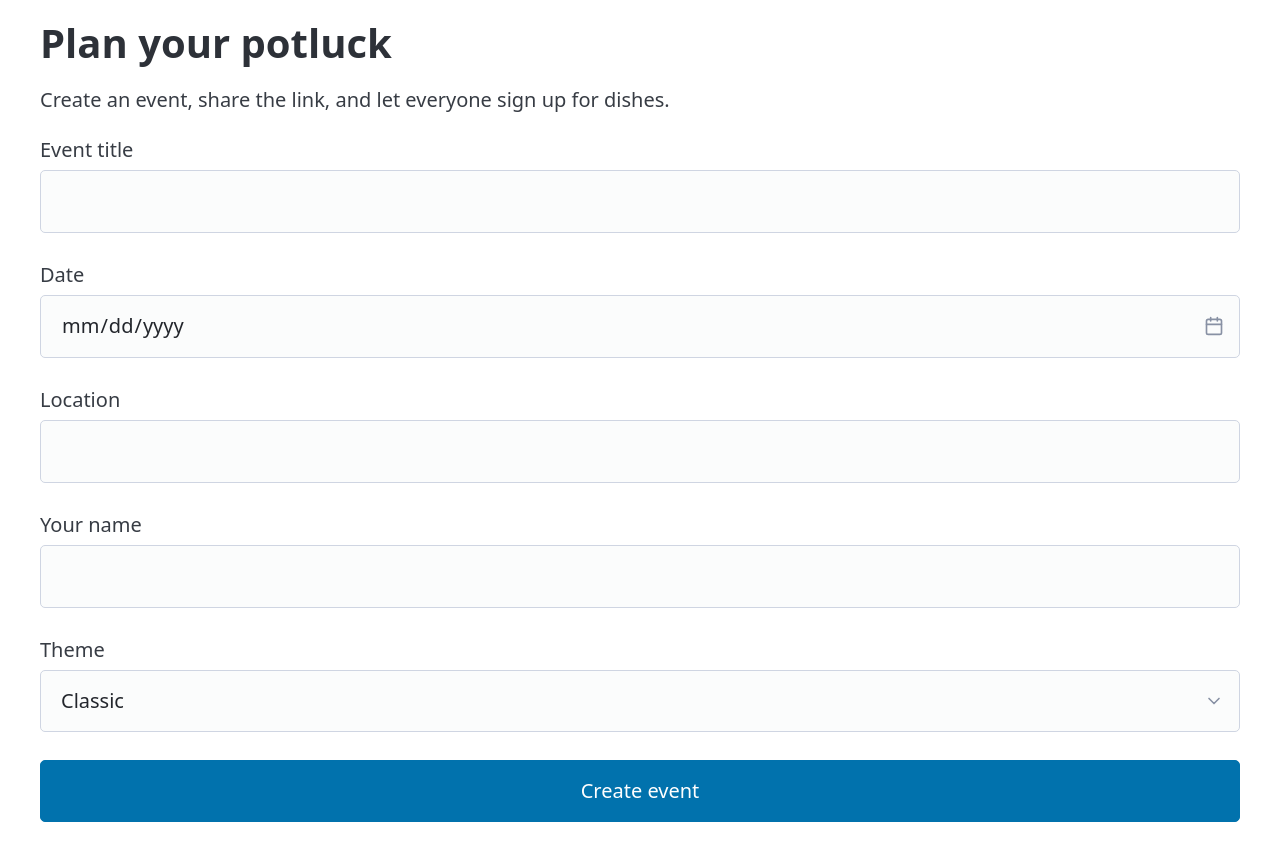
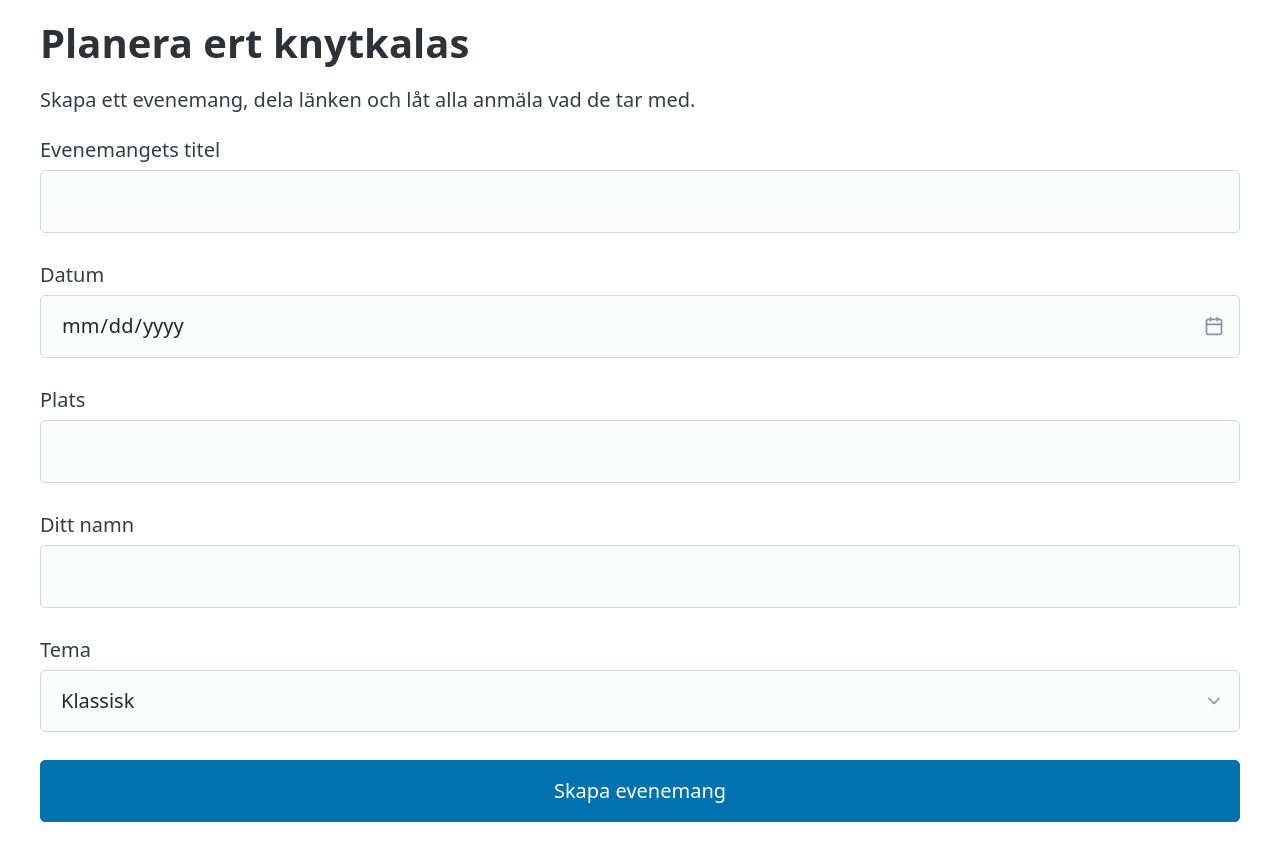
Before and after one commit to ae-consid/julknyt, a Flask app: page / in a window 1280 px wide. Shown: the part 110-972 px from the top of the page. Run offline with Flask 3, Linux system fonts and the light colour scheme; some libraries are stand-ins or nearby versions.

Commit message:
Translate the application to Swedish
Swedish UI text, labels, dates (sv_date filter), WTForms validation messages and error pages. Stored category/theme keys stay English; only displayed labels are translated.

Co-Authored-By: Claude Sonnet 5.5 <noreply@anthropic.com>

```diff
--- a/app/forms.py
+++ b/app/forms.py
@@ -2,23 +2,30 @@ from flask_wtf import FlaskForm
 from wtforms import DateField, SelectField, StringField
 from wtforms.validators import DataRequired, Length, Optional
 
-from .models import CATEGORIES, DEFAULT_THEME, THEMES
+from .models import CATEGORIES, CATEGORY_LABELS, DEFAULT_THEME, THEMES
 
 
-class EventForm(FlaskForm):
-    title = StringField("Event title", validators=[DataRequired(), Length(max=120)])
-    date = DateField("Date", validators=[DataRequired()])
-    location = StringField("Location", validators=[Optional(), Length(max=200)])
-    host_name = StringField("Your name", validators=[DataRequired(), Length(max=80)])
-    theme = SelectField("Theme", choices=THEMES, default=DEFAULT_THEME)
+class BaseForm(FlaskForm):
+    class Meta(FlaskForm.Meta):
+        # WTForms' built-in validation messages in Swedish (needs WTF_I18N_ENABLED=False)
+        locales = ["sv"]
 
 
-class DishForm(FlaskForm):
-    name = StringField("Dish", validators=[DataRequired(), Length(max=120)])
-    category = SelectField("Category", choices=[(c, c) for c in CATEGORIES])
+class EventForm(BaseForm):
+    title = StringField("Evenemangets titel", validators=[DataRequired(), Length(max=120)])
+    date = DateField("Datum", validators=[DataRequired()])
+    location = StringField("Plats", validators=[Optional(), Length(max=200)])
+    host_name = StringField("Ditt namn", validators=[DataRequired(), Length(max=80)])
+    theme = SelectField("Tema", choices=THEMES, default=DEFAULT_THEME)
+
+
+class DishForm(BaseForm):
+    name = StringField("Rätt", validators=[DataRequired(), Length(max=120)])
+    category = SelectField("Kategori", choices=[(c, CATEGORY_LABELS[c]) for c in CATEGORIES])
     dietary = StringField(
-        "Dietary notes (e.g. vegan, gluten-free)", validators=[Optional(), Length(max=120)]
+        "Kostnotering (t.ex. vegansk, glutenfri)", validators=[Optional(), Length(max=120)]
     )
     claimed_by = StringField(
-        "Your name (leave empty to request a dish)", validators=[Optional(), Length(max=80)]
+        "Ditt namn (lämna tomt för att efterfråga en rätt)",
+        validators=[Optional(), Length(max=80)],
     )
--- a/app/templates/base.html
+++ b/app/templates/base.html
@@ -1,7 +1,7 @@
 <!doctype html>
 {%- set theme = theme|default('classic') -%}
 {%- set pico_modes = {'christmas': 'light', 'halloween': 'dark'} -%}
-<html lang="en" data-event-theme="{{ theme }}"{% if theme in pico_modes %} data-theme="{{ pico_modes[theme] }}"{% endif %}>
+<html lang="sv" data-event-theme="{{ theme }}"{% if theme in pico_modes %} data-theme="{{ pico_modes[theme] }}"{% endif %}>
 <head>
   <meta charset="utf-8">
   <meta name="viewport" content="width=device-width, initial-scale=1">
@@ -20,8 +20,8 @@
     {% block content %}{% endblock %}
   </main>
   <footer class="site-footer">
-    <p class="footer-christmas">🎁 God Jul &amp; Merry Christmas! ❄️</p>
-    <p class="footer-halloween">🦇 Happy Halloween! 🎃 Boo! 👻</p>
+    <p class="footer-christmas">🎁 God Jul! ❄️</p>
+    <p class="footer-halloween">🦇 Glad Halloween! 🎃 Bu! 👻</p>
   </footer>
 </body>
 </html>
--- a/app/templates/index.html
+++ b/app/templates/index.html
@@ -1,7 +1,7 @@
 {% extends "base.html" %}
 {% block content %}
-<h1>Plan your potluck</h1>
-<p>Create an event, share the link, and let everyone sign up for dishes.</p>
+<h1>Planera ert knytkalas</h1>
+<p>Skapa ett evenemang, dela länken och låt alla anmäla vad de tar med.</p>
 <form method="post">
   {{ form.hidden_tag() }}
   {% for field in [form.title, form.date, form.location, form.host_name, form.theme] %}
@@ -9,7 +9,7 @@
       {% for err in field.errors %}<small>{{ err }}</small>{% endfor %}
     </label>
   {% endfor %}
-  <button type="submit">Create event</button>
+  <button type="submit">Skapa evenemang</button>
 </form>
 <script>
   // Live preview of the chosen theme; the server applies it for real once the event exists.
```
Also changed, not shown: CLAUDE.md (+2 -0 lines), app/__init__.py (+24 -2 lines), app/format.py (added, +10 -0 lines), app/models.py (+11 -2 lines), app/templates/_dishes.html (+7 -7 lines), app/templates/error.html (added, +7 -0 lines), app/templates/event.html (+4 -4 lines), tests/test_app.py (+44 -0 lines).
